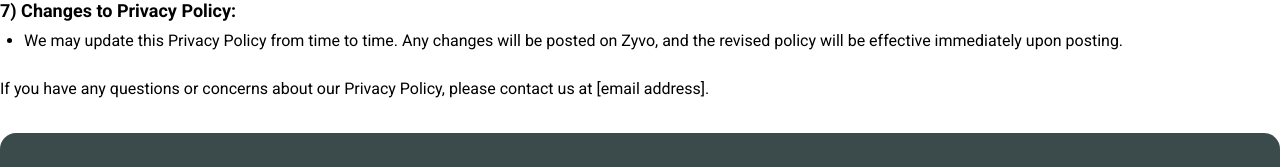
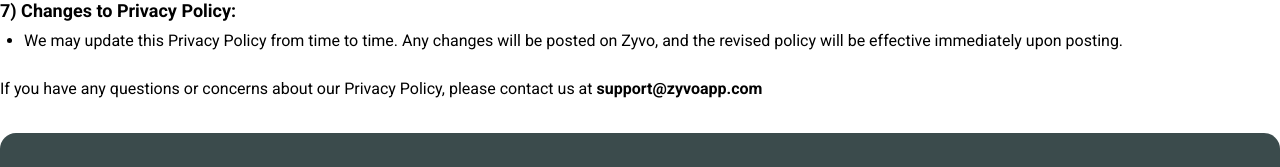
Before and after one commit to stechx1/zyvo-new, a Next.js app: page /privacy in a window 1280 px wide. Shown: the part 989-1156 px from the top of the page. Built offline with nearby package versions, Linux system fonts and the light colour scheme; no server answers.

Commit message:
added support email

```diff
--- a/app/privacy/page.jsx
+++ b/app/privacy/page.jsx
@@ -1,9 +1,10 @@
 'use client';
+import { Container } from '@/components';
 import { poppins } from '@/utils/font';
 const PrivacyPage = () => {
   return (
-    <div className=''>
-      <div className='container mx-auto flex flex-col my-8  justify-center items-center'>
+    <Container>
+      <div className='flex flex-col my-8  justify-center items-center'>
         <h2
           className={`text-center font-bold text-4xl my-4 ${poppins.className}`}
         >
@@ -142,11 +143,12 @@ const PrivacyPage = () => {
 
           <p>
             If you have any questions or concerns about our Privacy Policy,
-            please contact us at [email address].
+            please contact us at{' '}
+            <span className='font-bold'>support@zyvoapp.com</span>
           </p>
         </div>
       </div>
-    </div>
+    </Container>
   );
 };
 export default PrivacyPage;
--- a/app/terms-of-service/page.jsx
+++ b/app/terms-of-service/page.jsx
@@ -1,8 +1,9 @@
 'use client';
+import { Container } from '@/components';
 import { poppins } from '@/utils/font';
 const TermsPage = () => {
   return (
-    <div className=''>
+    <Container>
       <div className='container mx-auto flex flex-col my-8  justify-center items-center'>
         <h2
           className={`text-center font-bold text-4xl my-4 ${poppins.className}`}
@@ -137,7 +138,7 @@ const TermsPage = () => {
           </p>
         </div>
       </div>
-    </div>
+    </Container>
   );
 };
 
```
